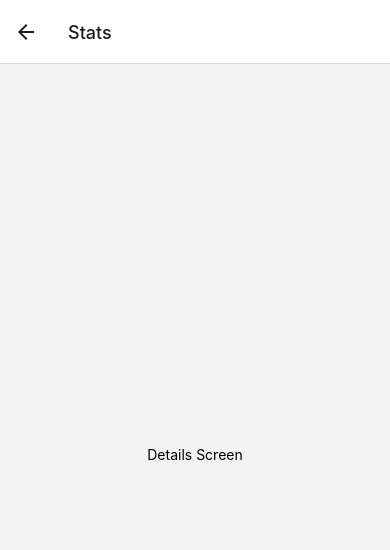
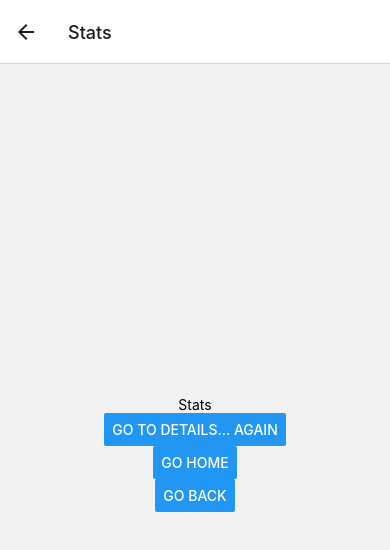
Before and after one commit to GSCrawley/native_metal, a React Native app: screen /Stats in a window 390 px wide. Shown: the top 550 px of the page. Built offline with nearby package versions, Linux system fonts and the light colour scheme.

Commit message:
stack nav working so far so good

```diff
--- a/screens/BandScreen.js
+++ b/screens/BandScreen.js
@@ -1,4 +1,5 @@
 import { NavigationContainer } from '@react-navigation/native';
+import { createStackNavigator } from '@react-navigation/stack';
 import * as React from 'react';
 import { View, Text, Button } from 'react-native';
 
--- a/screens/StatScreen.js
+++ b/screens/StatScreen.js
@@ -1,11 +1,20 @@
+import { NavigationContainer } from '@react-navigation/native';
+import { createStackNavigator } from '@react-navigation/stack';
 import * as React from 'react';
-import { View, Text } from 'react-native';
+import { View, Text, Button } from 'react-native';
 
 
-export default function Stats() {
+export default function Stats( {navigation} ) {
     return (
       <View style={{ flex: 1, alignItems: 'center', justifyContent: 'center' }}>
-        <Text>Details Screen</Text>
+        <Text>Stats</Text>
+        <Button
+        title="Go to Details... again"
+        onPress={() => navigation.push('Stats')}
+      />
+      <Button title="Go Home" onPress={() => navigation.navigate('Bands')} />
+      <Button title="Go back" onPress={() => navigation.goBack()} />
+
       </View>
     );
   }
```
